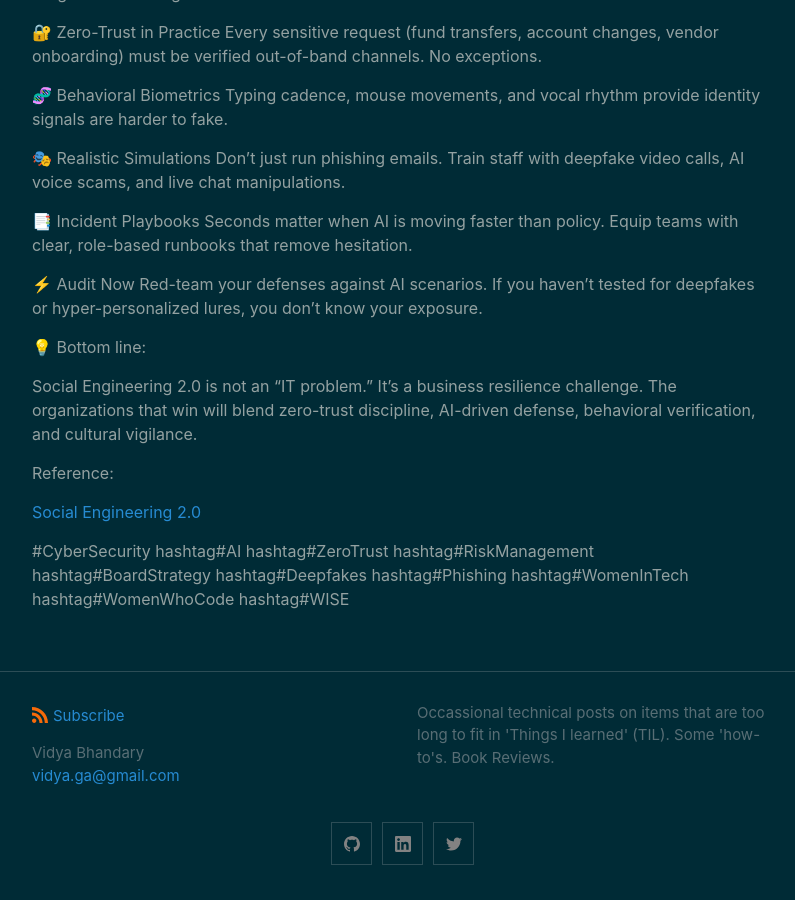
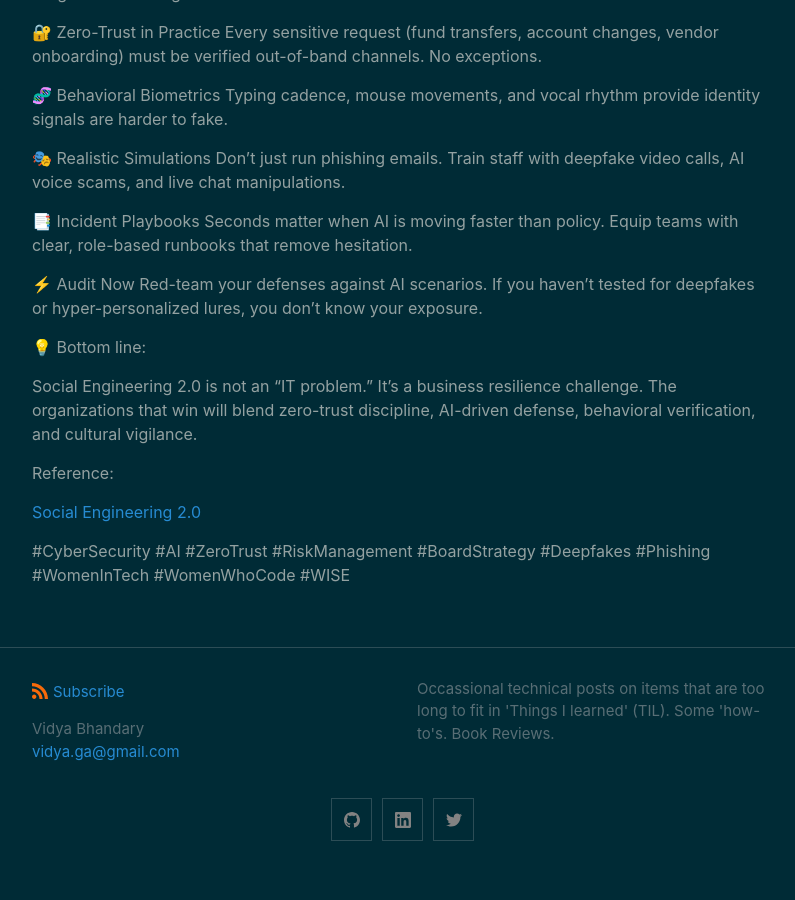
Before and after one commit to vidyabhandary/blog, a Jekyll site: the page built from _posts/2025-09-13-SocialEngineer2.md, in a window 1280 px wide and 900 px high, scrolled down 1707 px. Shown: the whole window, without its empty margins (238-1033 px from the left). Built offline with Jekyll 4.4.1, drawn with Linux system fonts in a browser that asks for light colours; our own code applies the rules of GitHub Pages for plain Markdown files; after the commit the page ends 2583 px from its top, so only the background shows below that.

Commit message:
Fix formatting of hashtags in "Social Engineer 2" blog post

```diff
--- a/_posts/2025-09-13-SocialEngineer2.md
+++ b/_posts/2025-09-13-SocialEngineer2.md
@@ -65,4 +65,4 @@ Reference:
 
 [Social Engineering 2.0](https://cacm.acm.org/blogcacm/social-engineering-2-0/)
 
-#CyberSecurity hashtag#AI hashtag#ZeroTrust hashtag#RiskManagement hashtag#BoardStrategy hashtag#Deepfakes hashtag#Phishing hashtag#WomenInTech hashtag#WomenWhoCode hashtag#WISE
+#CyberSecurity #AI #ZeroTrust #RiskManagement #BoardStrategy #Deepfakes #Phishing #WomenInTech #WomenWhoCode #WISE
```
